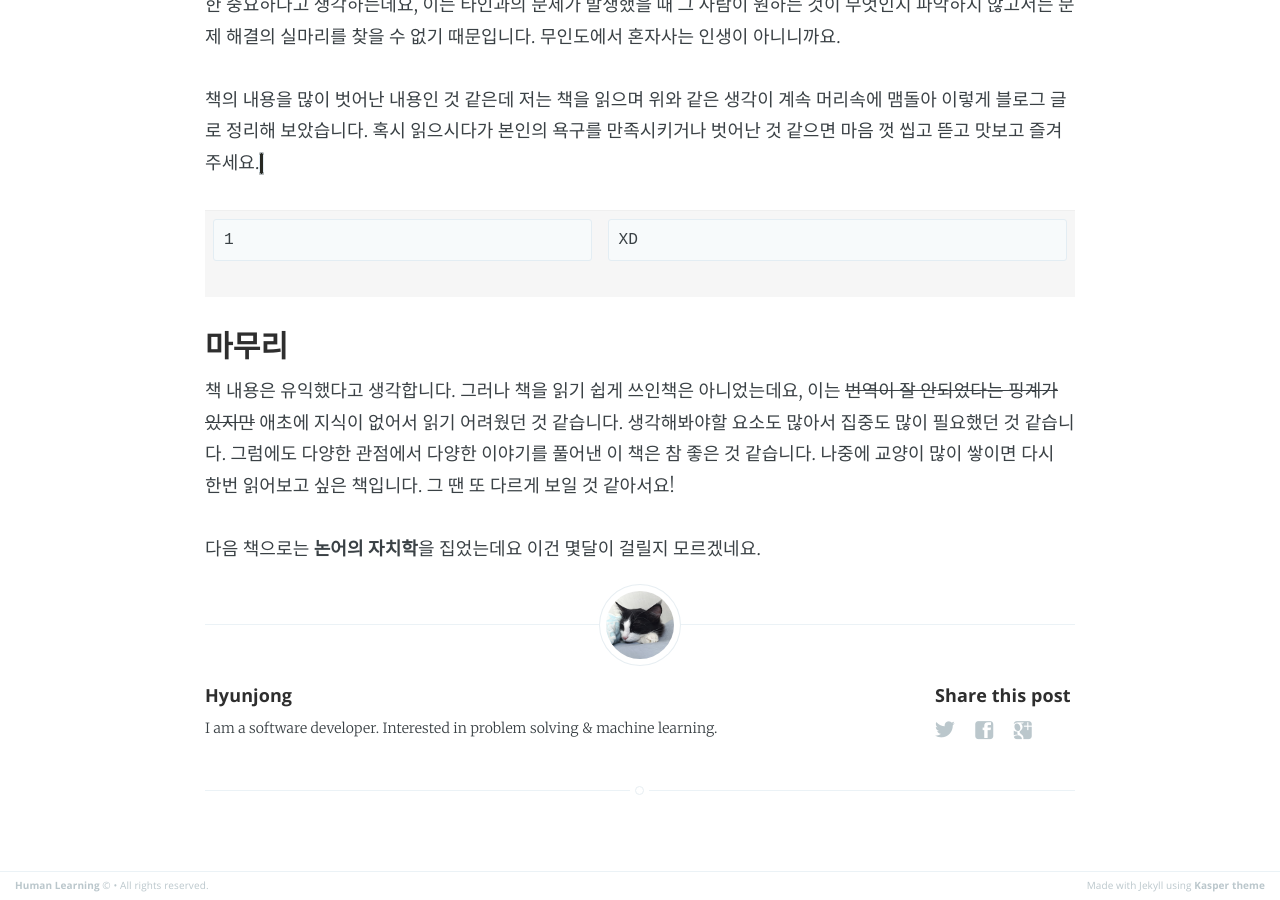
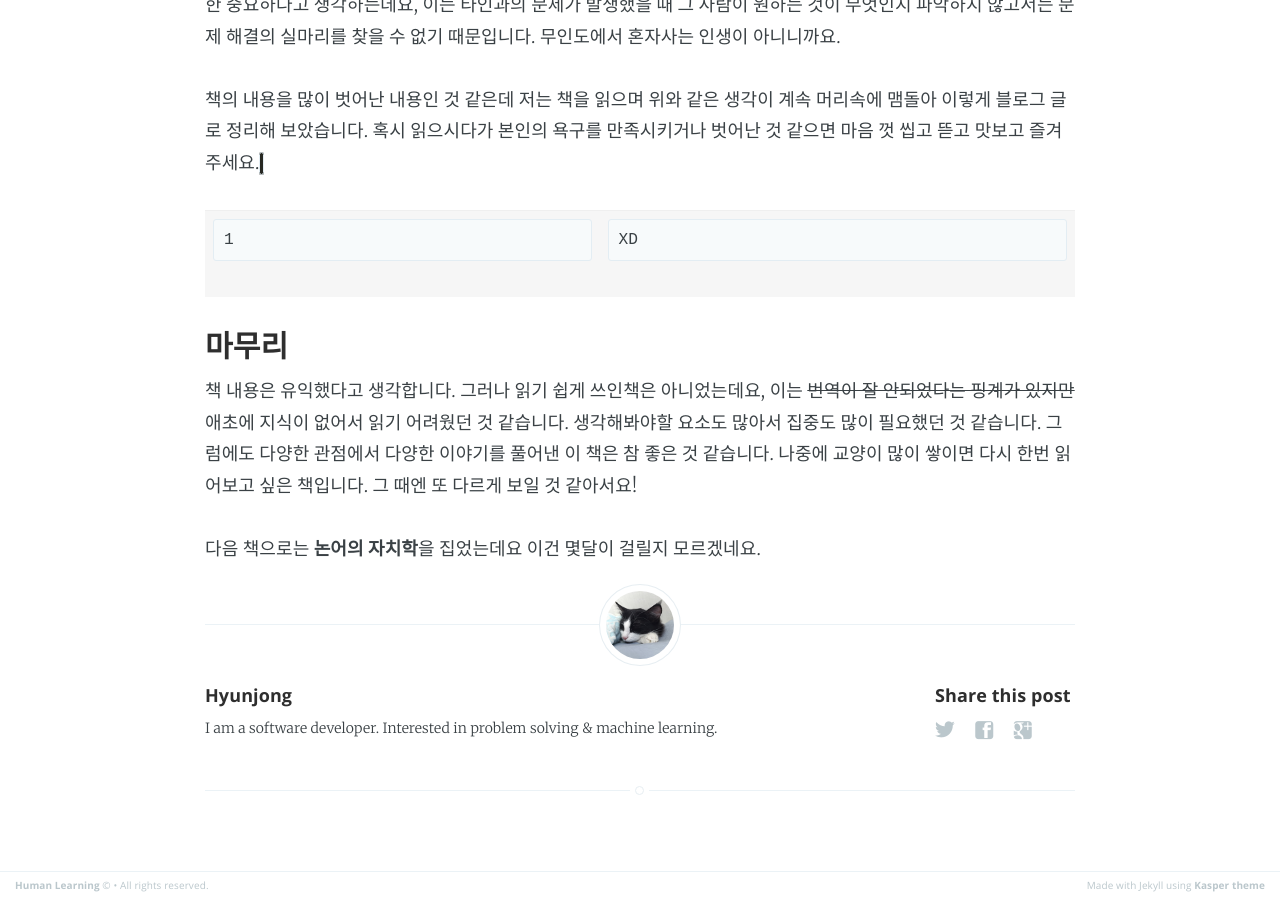
Before and after one commit to hyunjong-lee/hyunjong-lee-prev.github.io, a Jekyll site: the page built from _posts/2016-12-31-BOOK-JUSTICE.markdown, in a window 1280 px wide and 900 px high, scrolled down 4518 px. Built offline with Jekyll 4.4.1, drawn with Linux system fonts in a browser that asks for light colours.

Commit message:
fix errata

```diff
--- a/_posts/2016-12-31-BOOK-JUSTICE.markdown
+++ b/_posts/2016-12-31-BOOK-JUSTICE.markdown
@@ -66,10 +66,10 @@ categories: Book
 ### 마무리
 
 책 내용은 유익했다고 생각합니다.
-그러나 책을 읽기 쉽게 쓰인책은 아니었는데요, 이는 <del>번역이 잘 안되었다는 핑계가 있지만</del> 애초에 지식이 없어서 읽기 어려웠던 것 같습니다.
+그러나 읽기 쉽게 쓰인책은 아니었는데요, 이는 <del>번역이 잘 안되었다는 핑계가 있지만</del> 애초에 지식이 없어서 읽기 어려웠던 것 같습니다.
 생각해봐야할 요소도 많아서 집중도 많이 필요했던 것 같습니다.
 그럼에도 다양한 관점에서 다양한 이야기를 풀어낸 이 책은 참 좋은 것 같습니다.
 나중에 교양이 많이 쌓이면 다시 한번 읽어보고 싶은 책입니다.
-그 땐 또 다르게 보일 것 같아서요!
+그 때엔 또 다르게 보일 것 같아서요!
 
 다음 책으로는 **논어의 자치학**을 집었는데요 이건 몇달이 걸릴지 모르겠네요.
```
